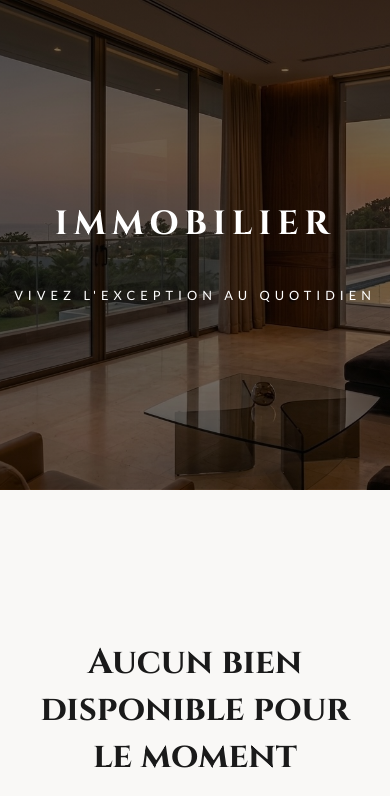
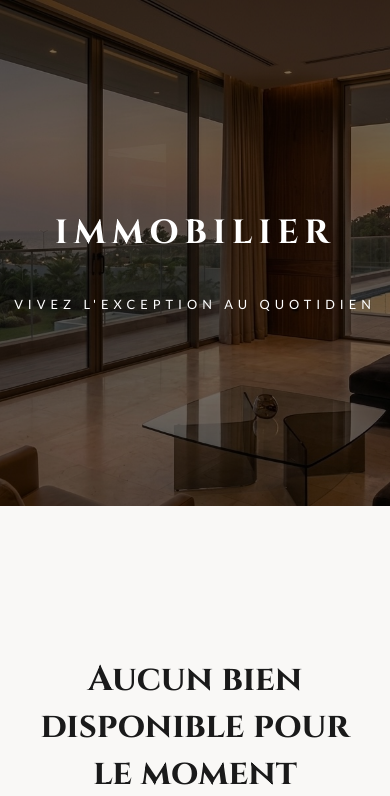
Before and after one commit to lokosergelionel-arch/sage_empire, a Django app: page /immobilier/ in a window 390 px wide. Shown: the top 796 px of the page. Run offline with Django 5.2, Linux system fonts and the light colour scheme.

Commit message:
fix: ajustement bannière immobilier (rogner + hauteur)
- Réduction de la hauteur sur Telephone
- Optimisation du texte sur mobile

```diff
--- a/hub/templates/immobilier.html
+++ b/hub/templates/immobilier.html
@@ -115,7 +115,7 @@
         /* ===================== CORRECTION BANNER MOBILE ===================== */
 @media (max-width: 768px) {
     .immo-hero {
-        height: 58vh;
+        height: 60vh;
         background-position: center 38%;   /* Rogne mieux le haut à gauche */
         background-size: cover;
     }
```
